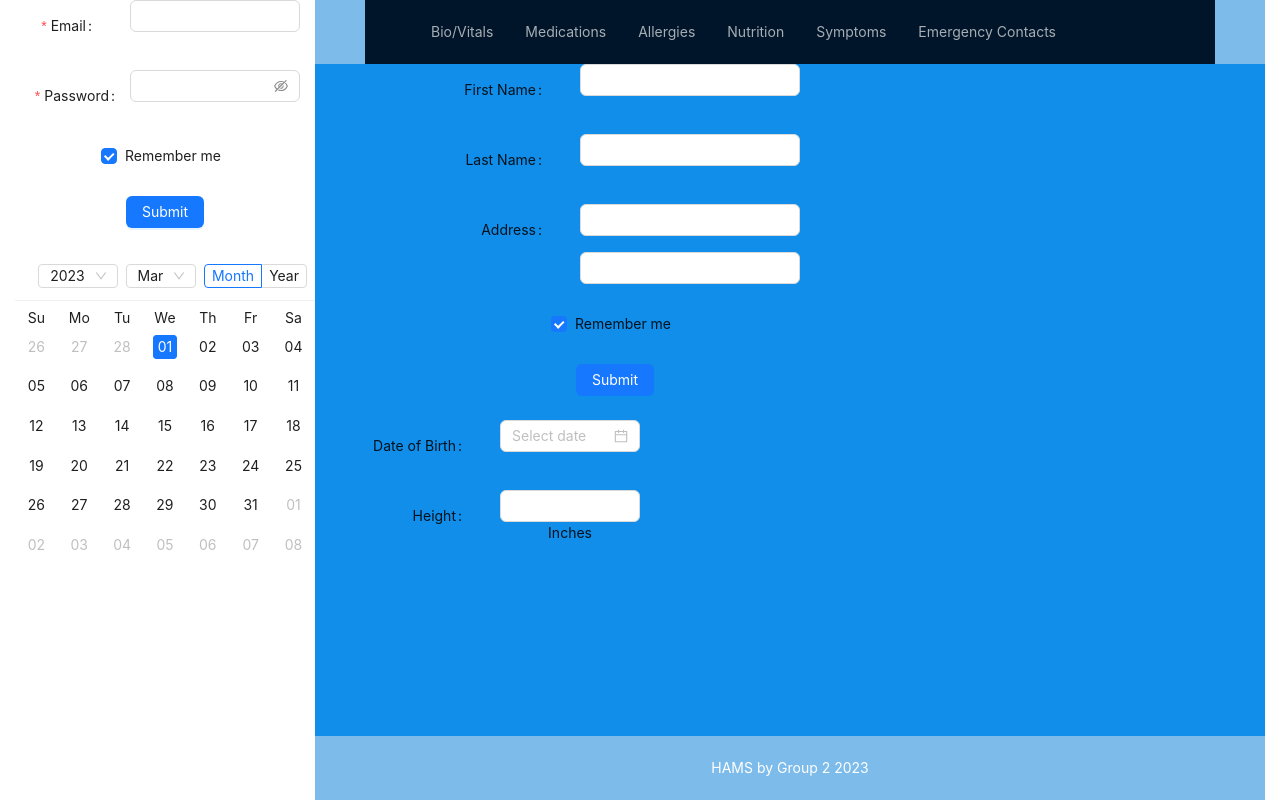
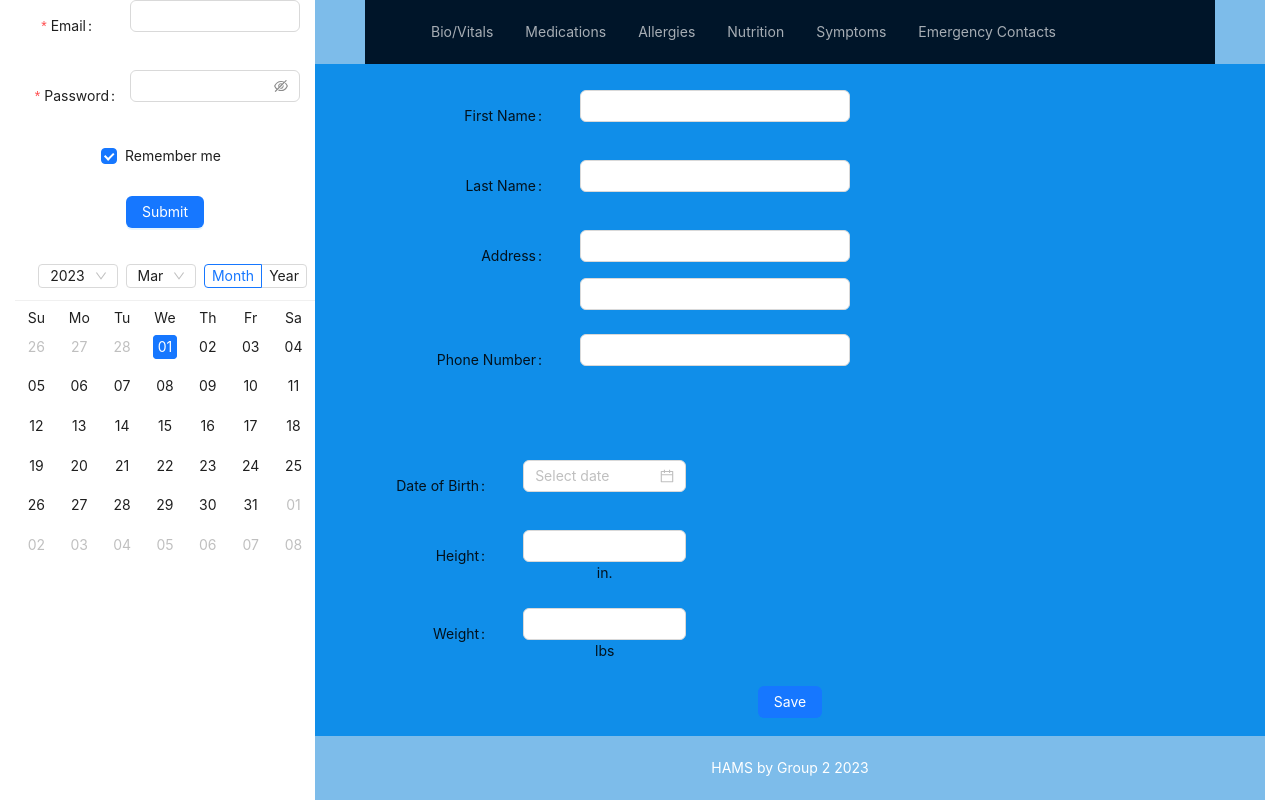
Before and after one commit to J-Howell-kc/Medical-Info-Log-App, a React (Create React App) app in the folder client/: page / in a window 1280 px wide. Built offline with nearby package versions, Linux system fonts and the light colour scheme.

Commit message:
finished input forms in biovitals

```diff
--- a/client/src/components/Biovitals/index.js
+++ b/client/src/components/Biovitals/index.js
@@ -9,12 +9,12 @@ const onFinishFailed = (errorInfo) => {
 };
 
 const onChange = (date, dateString) => {
-    console.log(date, dateString);
-  };
+  console.log(date, dateString);
+};
 
 const Biovitals = () => {
   return (
-    <div>
+    <div className="mt-5">
       <Row>
         <Col>
           <Form
@@ -23,7 +23,7 @@ const Biovitals = () => {
               span: 10,
             }}
             wrapperCol={{
-              span: 10,
+              span: 12,
             }}
             style={{
               maxWidth: 600,
@@ -68,19 +68,20 @@ const Biovitals = () => {
                 },
               ]}
             >
-              <Input className='mb-3' />
+              <Input className="mb-3" />
               <Input />
-              </Form.Item>
+            </Form.Item>
 
             <Form.Item
-              name="remember"
-              valuePropName="checked"
-              wrapperCol={{
-                offset: 8,
-                span: 8,
-              }}
+              label="Phone Number"
+              name="phonenumber"
+              rules={[
+                {
+                  message: "Please input your password!",
+                },
+              ]}
             >
-              <Checkbox>Remember me</Checkbox>
+              <Input />
             </Form.Item>
 
             <Form.Item
@@ -88,21 +89,17 @@ const Biovitals = () => {
                 offset: 8,
                 span: 8,
               }}
-            >
-              <Button type="primary" htmlType="submit">
-                Submit
-              </Button>
-            </Form.Item>
+            ></Form.Item>
           </Form>
         </Col>
         <Col>
           <Form
             name="basic"
             labelCol={{
-              span: 10,
+              span: 12,
             }}
             wrapperCol={{
-              span: 10,
+              span: 12,
             }}
             style={{
               maxWidth: 600,
@@ -114,11 +111,8 @@ const Biovitals = () => {
             onFinishFailed={onFinishFailed}
             autoComplete="off"
           >
-            <Form.Item
-            label="Date of Birth"
-            name="dateofbirth">
-            <DatePicker
-            onChange={onChange} />
+            <Form.Item label="Date of Birth" name="dateofbirth">
+              <DatePicker onChange={onChange} />
             </Form.Item>
 
             <Form.Item
@@ -126,16 +120,33 @@ const Biovitals = () => {
               name="Height"
               rules={[
                 {
-
                   message: "Please input your Email!",
                 },
               ]}
             >
               <Input />
-              <span>Inches</span>
+              <span>in.</span>
+            </Form.Item>
+
+            <Form.Item
+              label="Weight"
+              name="weight"
+              rules={[
+                {
+                  message: "Please input your Email!",
+                },
+              ]}
+            >
+              <Input />
+              <span>lbs</span>
             </Form.Item>
           </Form>
         </Col>
+      </Row>
+      <Row className=' display-block'>
+        <Button type="primary" htmlType="submit">
+          Save
+        </Button>
       </Row>
     </div>
   );
```
Also changed, not shown: 1 other file (tests, documents, lock files or other folders).
